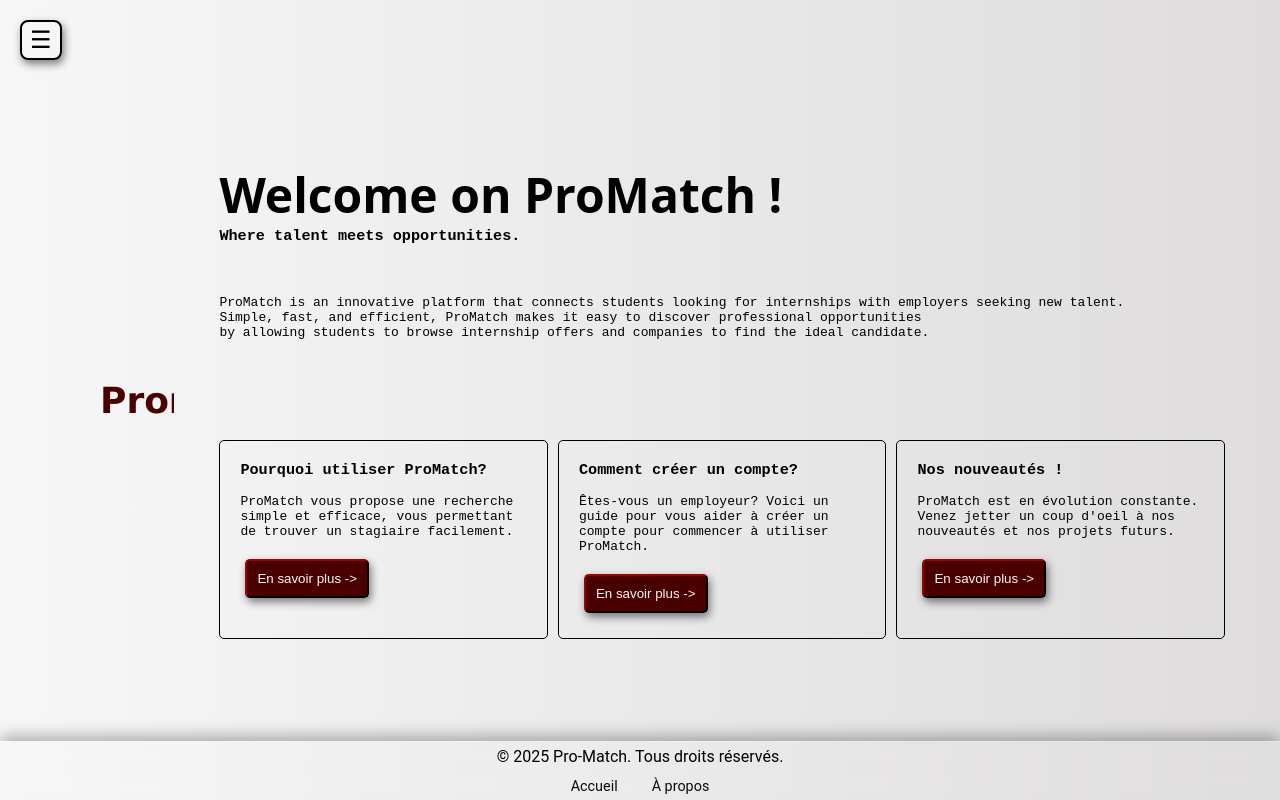
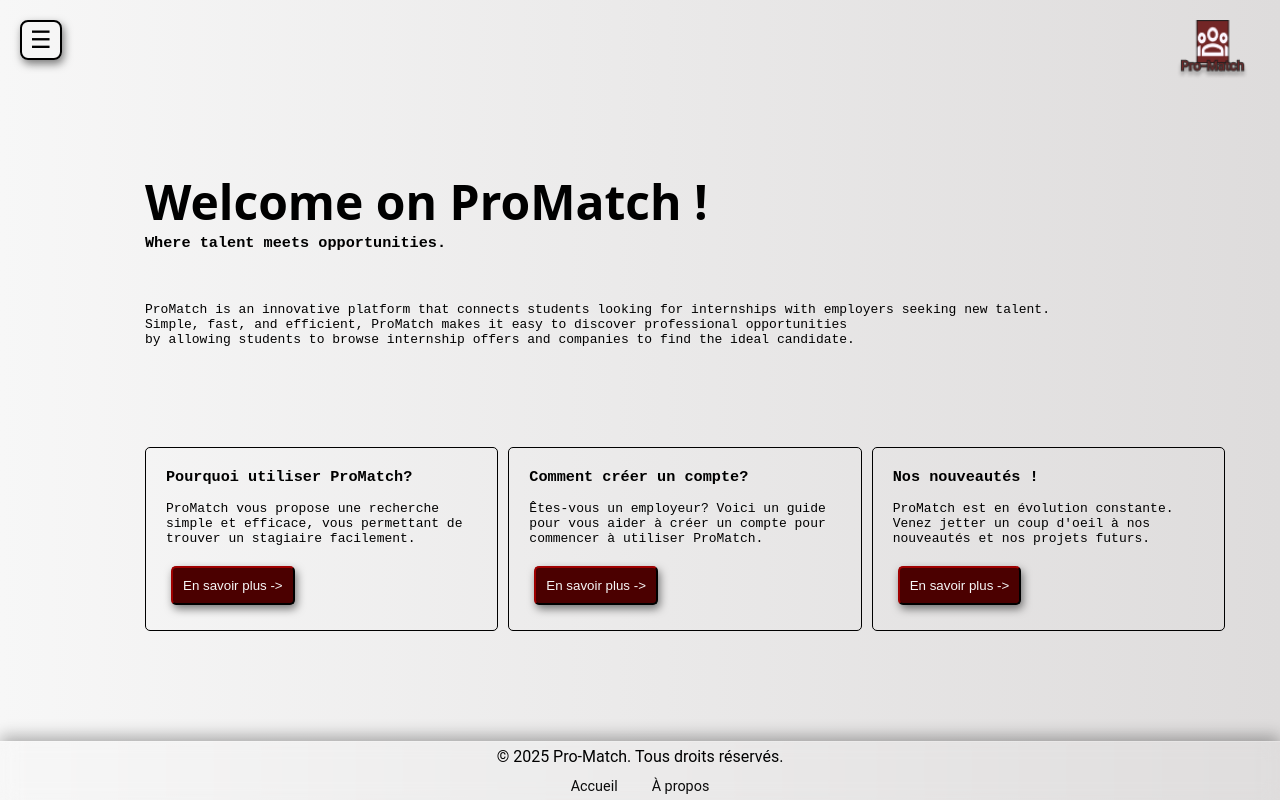
Before and after one commit to eyaCherni965/ProMatch-Web-, a website: page codeInitial/home.html in a window 1280 px wide. Drawn offline with Linux system fonts and the light colour scheme.

Commit message:
mettre le logo figma sur toute les pages et cree un fichier css pour le logo uniquement

```diff
--- /dev/null
+++ b/codeInitial/css/logo.css
@@ -0,0 +1,11 @@
+  /*logo*/
+  .logo-container {
+    position: absolute;
+    top: 20px;
+    right: 20px;
+    z-index: 1000;
+  }
+
+  .logo-img {
+    height: 60px;
+  }
--- a/codeInitial/css/styleAcceuil.css
+++ b/codeInitial/css/styleAcceuil.css
@@ -29,6 +29,9 @@ main{
     margin: 25px;
     text-align: left;
   }
+
+
+
 
 .msgBienvenue{
   margin-bottom: 50px;
--- a/codeInitial/styleCandid.css
+++ b/codeInitial/css/styleCandid.css
@@ -13,6 +13,19 @@ main {
   padding: 2rem;
   background-color: #f7f7f7;
 }
+
+/*logo*/
+.logo-container {
+  position: absolute;
+  top: 20px;
+  right: 20px;
+  z-index: 1000;
+}
+
+.logo-img {
+  height: 60px;
+}
+
 
 #liste-container {
   display: flex;
--- a/codeInitial/home.html
+++ b/codeInitial/home.html
@@ -5,13 +5,17 @@
   <title>ProMatch - Acceuil</title>
   <link rel="stylesheet" type="text/css" href="./css/styleAcceuil.css">
   <link rel="stylesheet" type="text/css" href="./css/navbar_footer.css">
+  <link rel="stylesheet" type="text/css" href="./css/logo.css">
 
   <script type="text/javascript" src="./javascript/navbar.js"></script>
 
 </head>
 <body class="body-container">
   <div class="logotxt">
-    <h2>Promatch</h2>
+    <div class="logo-container">
+      <img src="./img/Group 2.png" alt="Logo ProMatch" class="logo-img">
+    </div>
+
   </div>
     <header class="header-acceuil">
       <button id="menuBtn" class="menu-button">☰</button>
```
Also changed, not shown: codeInitial/acceuil_TCH099.html (+5 -1 lines), codeInitial/applications.html (+1 -1 lines), codeInitial/candidatures.html (+7 -2 lines), codeInitial/comment.html (+5 -1 lines), codeInitial/index.html (+4 -2 lines), codeInitial/internships.html (+5 -1 lines), codeInitial/login.html (+4 -0 lines), codeInitial/pourquoi.html (+5 -1 lines), codeInitial/profil.html (+5 -1 lines), codeInitial/stages.html (+4 -0 lines), codeInitial/img/Group 2.png (added).
